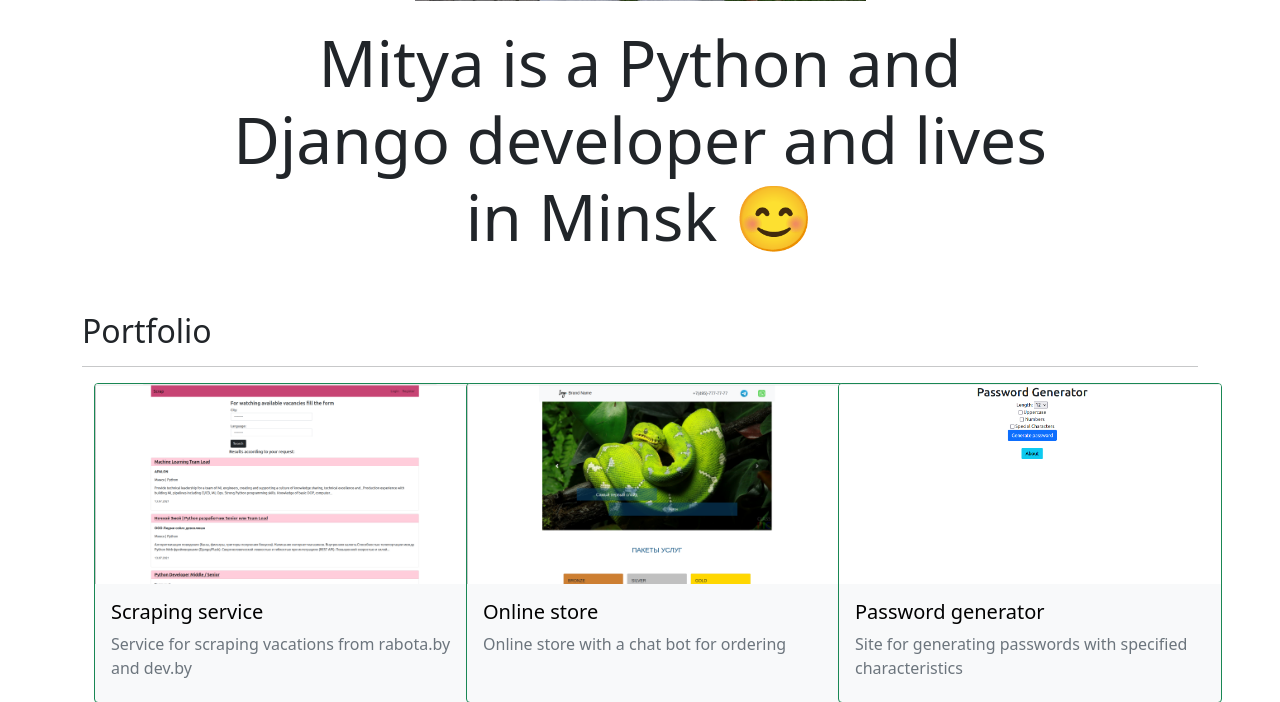
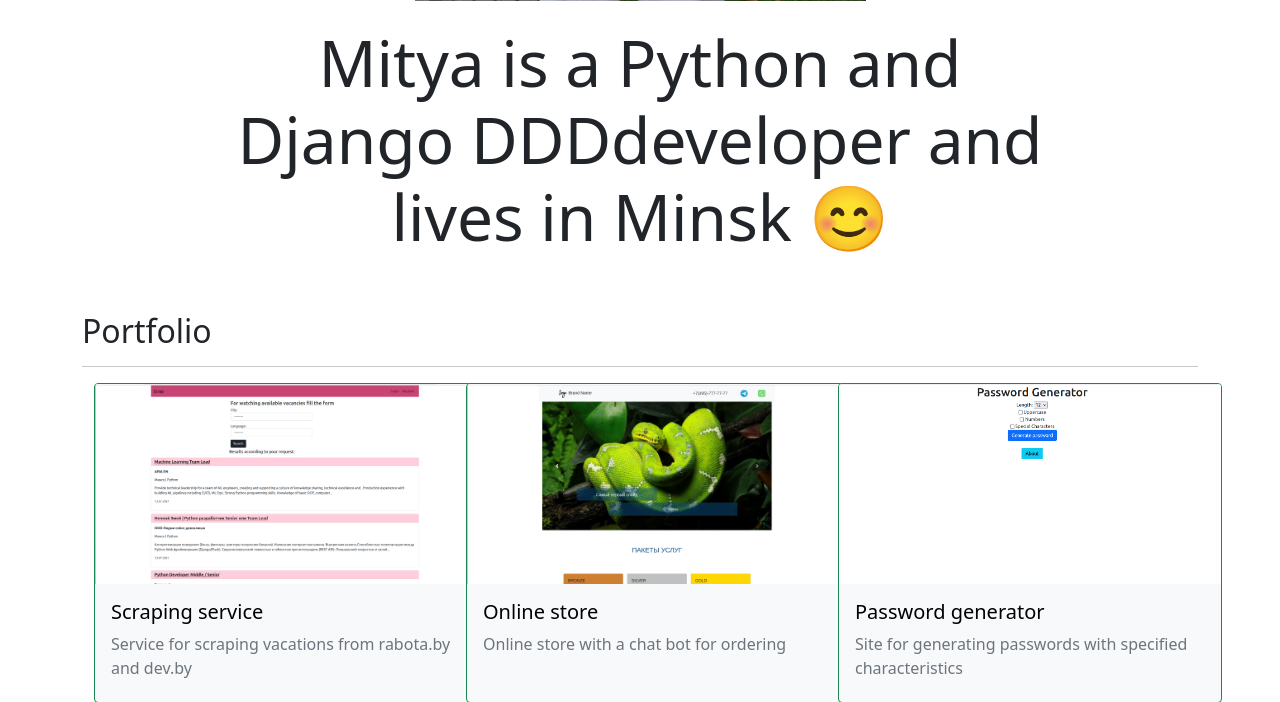
Before and after one commit to DmitrySysolyatin/personal_portfolio, a Django app: page / in a window 1280 px wide. Shown: the part 764-1466 px from the top of the page. Run offline with Django 3.2, Linux system fonts and the light colour scheme; data comes from the database, SQL or seed files in the repository.

Commit message:
Local settings

```diff
--- a/src/templates/home.html
+++ b/src/templates/home.html
@@ -13,7 +13,7 @@
 
 <div class="row justify-content-center mb-3">
   <div class="col-md-9 text-center">
-    <h1 id="hometext" class="font-weight-bold">Mitya is a Python and Django developer and lives in Minsk 😊</h1>
+    <h1 id="hometext" class="font-weight-bold">Mitya is a Python and Django DDDdeveloper and lives in Minsk 😊</h1>
   </div>
 </div>
 
```
Also changed, not shown: 1 other file.
